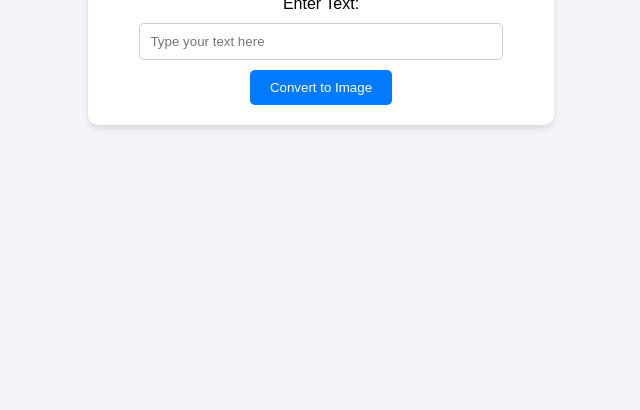
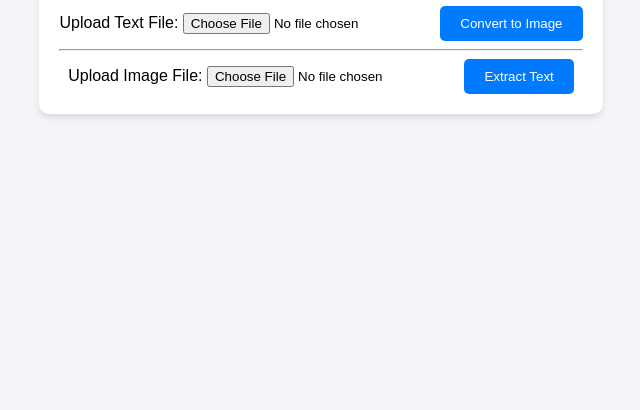
Before and after one commit to asmamittima/asm9, a plain HTML site: page index.html in a window 1280 px wide. Shown: the part 390-800 px from the top of the page, without its empty margins (319-959 px from the left). Drawn offline with Linux system fonts and the light colour scheme.

Commit message:
index.html

```diff
--- a/index.html
+++ b/index.html
@@ -9,12 +9,28 @@
 <body>
     <div class="container">
         <h1>Text to Image Converter</h1>
-        <form id="textToImageForm">
-            <label for="textInput">Enter Text:</label>
-            <input type="text" id="textInput" placeholder="Type your text here">
+
+        <!-- Form for Text File Upload -->
+        <form id="textFileForm">
+            <label for="textFileInput">Upload Text File:</label>
+            <input type="file" id="textFileInput" accept=".txt">
             <button type="submit">Convert to Image</button>
         </form>
+
         <div id="imageOutput"></div>
+        <a id="downloadLink" style="display: none;" download="output.png">Download Image</a>
+
+        <hr>
+
+        <!-- Form for Image File Upload -->
+        <form id="imageFileForm">
+            <label for="imageFileInput">Upload Image File:</label>
+            <input type="file" id="imageFileInput" accept="image/*">
+            <button type="submit">Extract Text</button>
+        </form>
+
+        <div id="textOutput"></div>
+        <a id="downloadTextLink" style="display: none;" download="output.txt">Download Text</a>
     </div>
     <script src="script.js"></script>
 </body>
```
